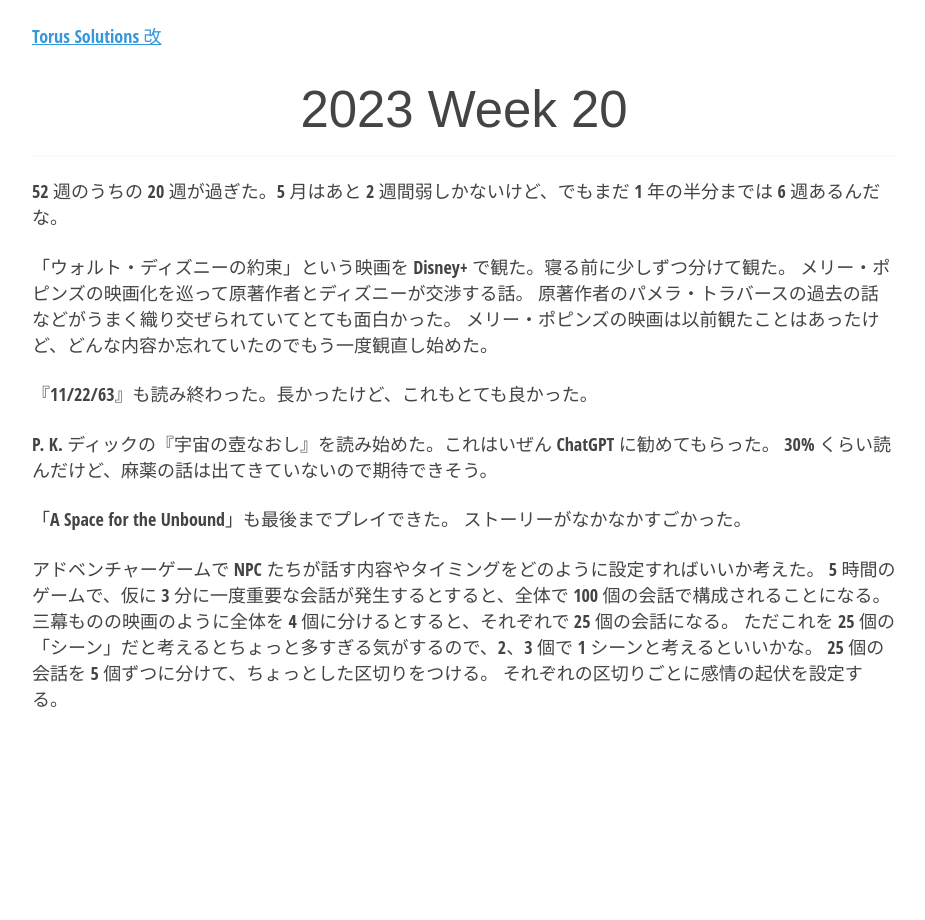
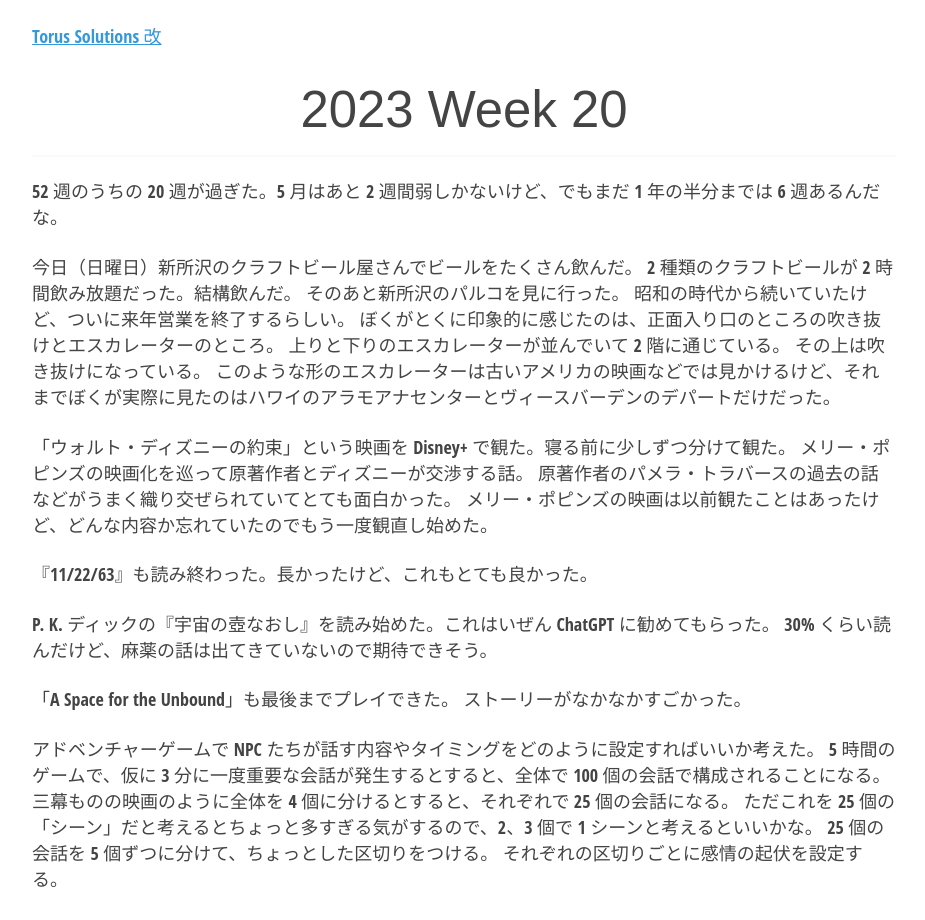
Before and after one commit to torus/torus.github.io, a Jekyll site: the page built from _posts/2023-05-21-week-20.md, in a window 1280 px wide. Shown: the whole page, without its empty margins (176-1101 px from the left). Built offline with Jekyll 4.4.1, drawn with Linux system fonts in a browser that asks for light colours.

Commit message:
Update 2023-05-21-week-20.md

```diff
--- a/_posts/2023-05-21-week-20.md
+++ b/_posts/2023-05-21-week-20.md
@@ -3,6 +3,15 @@ title: 2023 Week 20
 ---
 
 52 週のうちの 20 週が過ぎた。5 月はあと 2 週間弱しかないけど、でもまだ 1 年の半分までは 6 週あるんだな。
+
+今日（日曜日）新所沢のクラフトビール屋さんでビールをたくさん飲んだ。
+2 種類のクラフトビールが 2 時間飲み放題だった。結構飲んだ。
+そのあと新所沢のパルコを見に行った。
+昭和の時代から続いていたけど、ついに来年営業を終了するらしい。
+ぼくがとくに印象的に感じたのは、正面入り口のところの吹き抜けとエスカレーターのところ。
+上りと下りのエスカレーターが並んでいて 2 階に通じている。
+その上は吹き抜けになっている。
+このような形のエスカレーターは古いアメリカの映画などでは見かけるけど、それまでぼくが実際に見たのはハワイのアラモアナセンターとヴィースバーデンのデパートだけだった。
 
 「ウォルト・ディズニーの約束」という映画を Disney+ で観た。寝る前に少しずつ分けて観た。
 メリー・ポピンズの映画化を巡って原著作者とディズニーが交渉する話。
```
